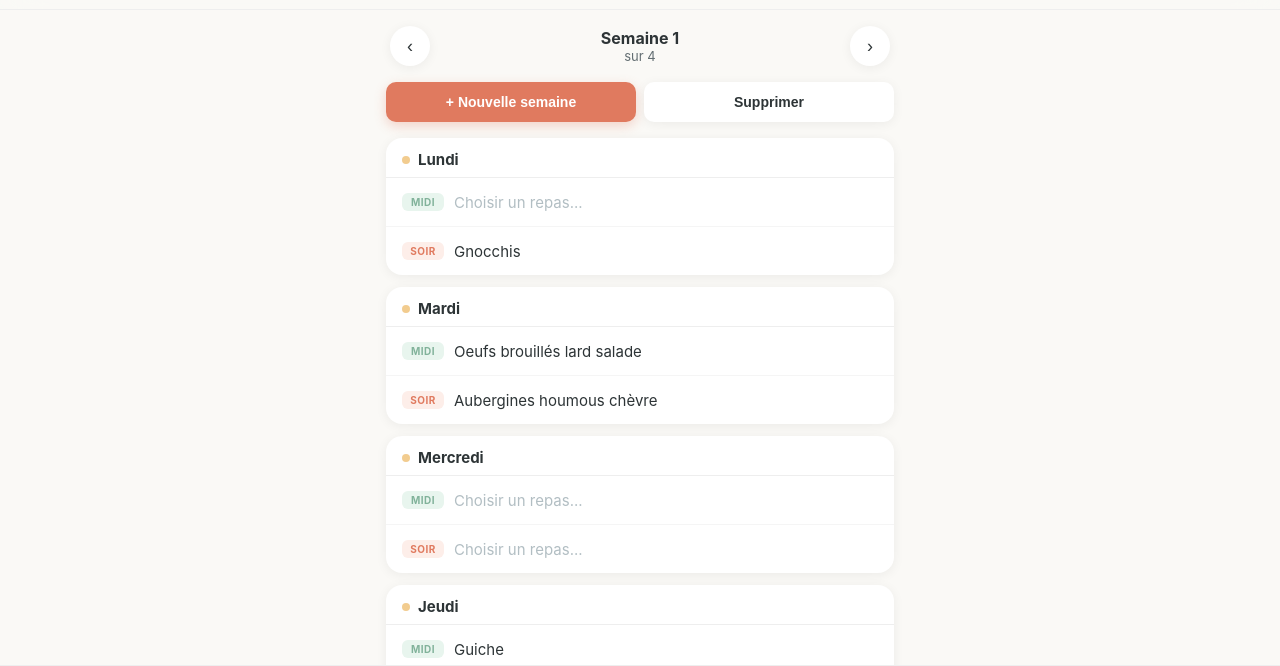
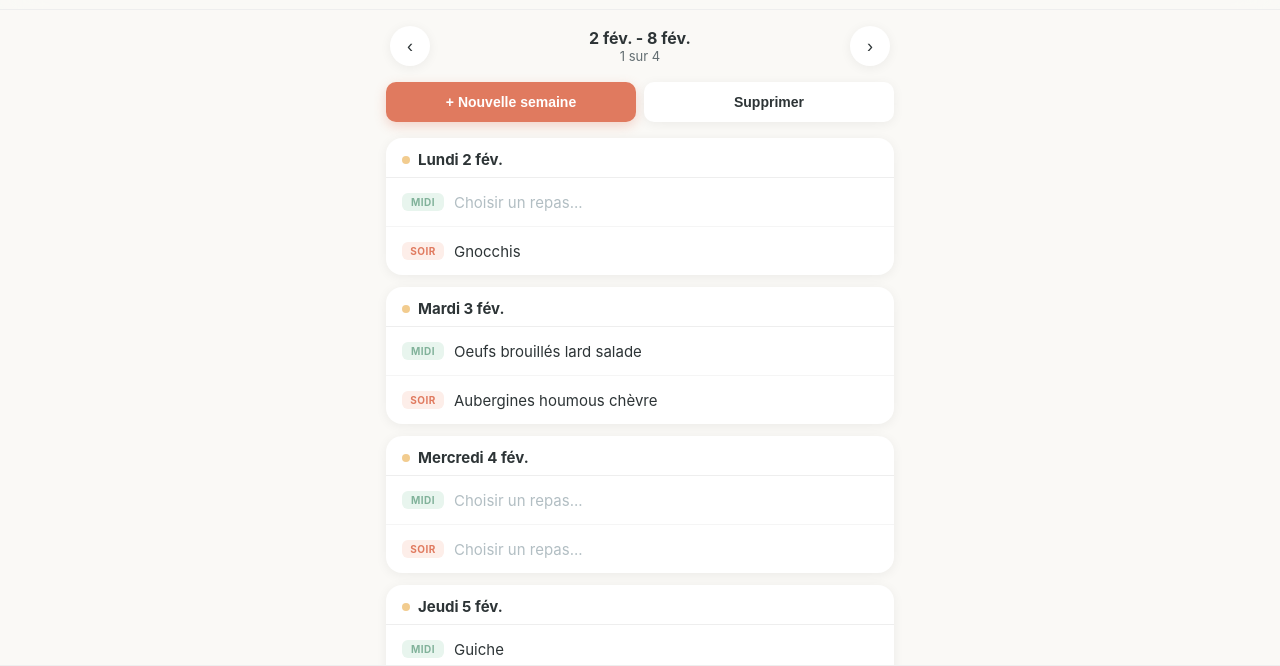
Before and after one commit to frutixu/perchoir-menu, a plain HTML site: page index.html in a window 1280 px wide. Shown: the part 71-737 px from the top of the page. Drawn offline with Linux system fonts and the light colour scheme.

Commit message:
Add dates to weeks and day headers

```diff
--- a/index.html
+++ b/index.html
@@ -526,6 +526,29 @@
 // ===== Data Layer =====
 const DAYS = ['Lundi', 'Mardi', 'Mercredi', 'Jeudi', 'Vendredi', 'Samedi', 'Dimanche'];
 const MEAL_TYPES = ['midi', 'soir'];
+const MONTHS_SHORT = ['janv.', 'fév.', 'mars', 'avr.', 'mai', 'juin', 'juil.', 'août', 'sept.', 'oct.', 'nov.', 'déc.'];
+
+function getMonday(d) {
+  const date = new Date(d);
+  const day = date.getDay();
+  const diff = date.getDate() - day + (day === 0 ? -6 : 1);
+  date.setDate(diff);
+  date.setHours(0, 0, 0, 0);
+  return date;
+}
+
+function formatDayDate(startDate, dayIndex) {
+  const d = new Date(startDate);
+  d.setDate(d.getDate() + dayIndex);
+  return `${d.getDate()} ${MONTHS_SHORT[d.getMonth()]}`;
+}
+
+function formatWeekRange(startDate) {
+  const start = new Date(startDate);
+  const end = new Date(startDate);
+  end.setDate(end.getDate() + 6);
+  return `${start.getDate()} ${MONTHS_SHORT[start.getMonth()]} - ${end.getDate()} ${MONTHS_SHORT[end.getMonth()]}`;
+}
 
 const DEFAULT_MEALS = [
   "Aubergines houmous chèvre", "Bagel", "Boudin pommes salade",
@@ -540,7 +563,23 @@ const DEFAULT_MEALS = [
 
 function loadData() {
   const raw = localStorage.getItem('perchoir_data');
-  if (raw) return JSON.parse(raw);
+  if (raw) {
+    const d = JSON.parse(raw);
+    // Migrate weeks without startDate
+    let needsSave = false;
+    d.weeks.forEach((w, i) => {
+      if (!w.startDate) {
+        const mon = getMonday(new Date());
+        mon.setDate(mon.getDate() - (d.weeks.length - 1 - i) * 7);
+        w.startDate = mon.toISOString();
+        needsSave = true;
+      }
+    });
+    if (needsSave) {
+      localStorage.setItem('perchoir_data', JSON.stringify(d));
+    }
+    return d;
+  }
   return initDefaultData();
 }
 
@@ -550,16 +589,18 @@ function initDefaultData() {
     weeks: [],
     currentWeek: 0
   };
-  // Init 4 weeks from the spreadsheet
+  // Init 4 weeks from the spreadsheet, starting 3 weeks ago
+  const baseMonday = getMonday(new Date());
+  baseMonday.setDate(baseMonday.getDate() - 21);
   const spreadsheet = [
     // S1
-    {meals: {"Lundi-midi":"","Lundi-soir":"Gnocchis","Mardi-midi":"Oeufs brouillés lard salade","Mardi-soir":"Aubergines houmous chèvre","Mercredi-midi":"","Mercredi-soir":"","Jeudi-midi":"Guiche","Jeudi-soir":"Camembert maquereau salade","Vendredi-midi":"","Vendredi-soir":"Croque","Samedi-midi":"Pâtes épinard","Samedi-soir":"Coquillette jambon","Dimanche-midi":"Lentilles","Dimanche-soir":"Pâtes au thon"}},
+    {startDate: new Date(baseMonday).toISOString(), meals: {"Lundi-midi":"","Lundi-soir":"Gnocchis","Mardi-midi":"Oeufs brouillés lard salade","Mardi-soir":"Aubergines houmous chèvre","Mercredi-midi":"","Mercredi-soir":"","Jeudi-midi":"Guiche","Jeudi-soir":"Camembert maquereau salade","Vendredi-midi":"","Vendredi-soir":"Croque","Samedi-midi":"Pâtes épinard","Samedi-soir":"Coquillette jambon","Dimanche-midi":"Lentilles","Dimanche-soir":"Pâtes au thon"}},
     // S2
-    {meals: {"Lundi-midi":"","Lundi-soir":"","Mardi-midi":"Cordon bleu soupe salade","Mardi-soir":"","Mercredi-midi":"Tarte ricotta tomates","Mercredi-soir":"Bagel","Jeudi-midi":"","Jeudi-soir":"Poisson purée salade avocat","Vendredi-midi":"Crevette riz avocat","Vendredi-soir":"Pâtes épinard","Samedi-midi":"Poisson purée salade avocat","Samedi-soir":"Cassegrain pâtes mozza","Dimanche-midi":"Pâtes sauce tomate FU","Dimanche-soir":"Boudin pommes salade"}},
+    {startDate: new Date(baseMonday.getTime() + 7*86400000).toISOString(), meals: {"Lundi-midi":"","Lundi-soir":"","Mardi-midi":"Cordon bleu soupe salade","Mardi-soir":"","Mercredi-midi":"Tarte ricotta tomates","Mercredi-soir":"Bagel","Jeudi-midi":"","Jeudi-soir":"Poisson purée salade avocat","Vendredi-midi":"Crevette riz avocat","Vendredi-soir":"Pâtes épinard","Samedi-midi":"Poisson purée salade avocat","Samedi-soir":"Cassegrain pâtes mozza","Dimanche-midi":"Pâtes sauce tomate FU","Dimanche-soir":"Boudin pommes salade"}},
     // S3
-    {meals: {"Lundi-midi":"Boudin pommes salade","Lundi-soir":"Oeufs brouillés lard salade","Mardi-midi":"","Mardi-soir":"Guiche salade","Mercredi-midi":"Bagel","Mercredi-soir":"","Jeudi-midi":"","Jeudi-soir":"Poisson purée salade avocat","Vendredi-midi":"Pâtes saumon champignons","Vendredi-soir":"Poisson purée","Samedi-midi":"Crevettes tagliatelles","Samedi-soir":"Pâtes épinard","Dimanche-midi":"Pâtes au thon","Dimanche-soir":"Porc purée"}},
+    {startDate: new Date(baseMonday.getTime() + 14*86400000).toISOString(), meals: {"Lundi-midi":"Boudin pommes salade","Lundi-soir":"Oeufs brouillés lard salade","Mardi-midi":"","Mardi-soir":"Guiche salade","Mercredi-midi":"Bagel","Mercredi-soir":"","Jeudi-midi":"","Jeudi-soir":"Poisson purée salade avocat","Vendredi-midi":"Pâtes saumon champignons","Vendredi-soir":"Poisson purée","Samedi-midi":"Crevettes tagliatelles","Samedi-soir":"Pâtes épinard","Dimanche-midi":"Pâtes au thon","Dimanche-soir":"Porc purée"}},
     // S4
-    {meals: {"Lundi-midi":"","Lundi-soir":"","Mardi-midi":"","Mardi-soir":"","Mercredi-midi":"","Mercredi-soir":"","Jeudi-midi":"Steak frites salade","Jeudi-soir":"Poisson purée","Vendredi-midi":"Pâtes saumon champignons","Vendredi-soir":"","Samedi-midi":"","Samedi-soir":"Pâtes FU lard","Dimanche-midi":"Poisson purée","Dimanche-soir":"Pâtes saumon champignons"}}
+    {startDate: new Date(baseMonday.getTime() + 21*86400000).toISOString(), meals: {"Lundi-midi":"","Lundi-soir":"","Mardi-midi":"","Mardi-soir":"","Mercredi-midi":"","Mercredi-soir":"","Jeudi-midi":"Steak frites salade","Jeudi-soir":"Poisson purée","Vendredi-midi":"Pâtes saumon champignons","Vendredi-soir":"","Samedi-midi":"","Samedi-soir":"Pâtes FU lard","Dimanche-midi":"Poisson purée","Dimanche-soir":"Pâtes saumon champignons"}}
   ];
   data.weeks = spreadsheet;
   saveData(data);
@@ -605,12 +646,14 @@ function renderWeek() {
   }
   const idx = data.currentWeek;
   const week = data.weeks[idx];
-  document.getElementById('weekLabel').innerHTML = `Semaine ${idx + 1} <span>sur ${data.weeks.length}</span>`;
+  const range = formatWeekRange(week.startDate);
+  document.getElementById('weekLabel').innerHTML = `${range} <span>${idx + 1} sur ${data.weeks.length}</span>`;
 
   let html = '';
-  DAYS.forEach(day => {
+  DAYS.forEach((day, dayIndex) => {
+    const dayDate = formatDayDate(week.startDate, dayIndex);
     html += `<div class="day-card">
-      <div class="day-header"><div class="day-icon"></div>${day}</div>`;
+      <div class="day-header"><div class="day-icon"></div>${day} ${dayDate}</div>`;
     MEAL_TYPES.forEach(type => {
       const key = `${day}-${type}`;
       const val = week.meals[key] || '';
@@ -680,7 +723,15 @@ function addNewWeek() {
       emptyMeals[`${day}-${type}`] = '';
     });
   });
-  data.weeks.push({ meals: emptyMeals });
+  let startDate;
+  if (data.weeks.length > 0) {
+    const last = new Date(data.weeks[data.weeks.length - 1].startDate);
+    last.setDate(last.getDate() + 7);
+    startDate = last.toISOString();
+  } else {
+    startDate = getMonday(new Date()).toISOString();
+  }
+  data.weeks.push({ startDate, meals: emptyMeals });
   data.currentWeek = data.weeks.length - 1;
   saveData(data);
   renderWeek();
```
